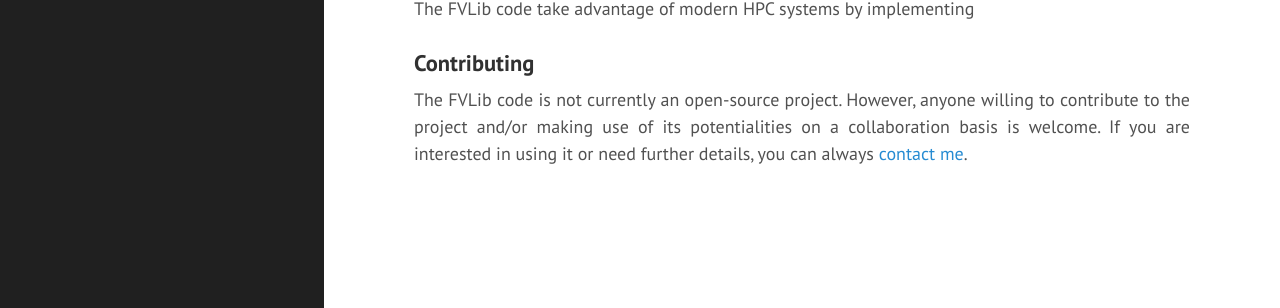
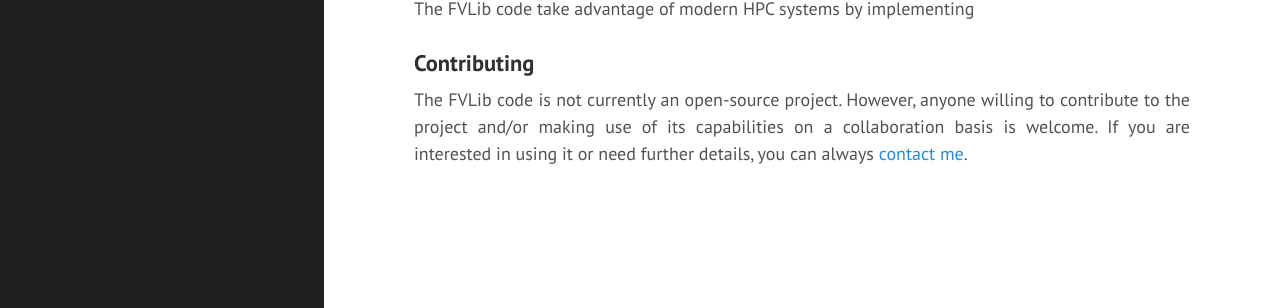
Before and after one commit to ricardodpcosta/ricardodpcosta.github.io, a Jekyll site: the page built from fvlib.md, in a window 1280 px wide and 900 px high, scrolled down 2560 px. Shown: the part 589-897 px from the top of the window. Built offline with Jekyll 4.4.1, drawn with Linux system fonts in a browser that asks for light colours; Markdown is read by kramdown in place of the engine named in the settings; some of the changed text lies outside the part shown.

Commit message:
Update fvlib.md

```diff
--- a/fvlib.md
+++ b/fvlib.md
@@ -67,7 +67,7 @@ Complex geometries arise in many real-world problems of physics and engineering
 
 - **General element shapes**: the high-order accurate discretisation methods implemented in the FVLib code can handle <span style="color:blue">_2D and 3D unstructured meshes with general element shapes_</span> for the most demanding problems in intricate geometries.
 
-- **Linear piece-wise meshes**: the high-order accurate discretisation methods implemented in the FVLib code preserve the optimal <span style="color:blue">_high-orders of convergence with the standard linear piecewise elements_</span>, overcoming the cumbersomeness of generating and dealing with curved meshes as the traditional approaches.
+- **Linear piecewise meshes**: the high-order accurate discretisation methods implemented in the FVLib code preserve the optimal <span style="color:blue">_high-orders of convergence with the standard linear piecewise elements_</span>, overcoming the cumbersomeness of generating and dealing with curved meshes as the traditional approaches.
 
 <p style="margin-bottom: 1cm;"></p>
 
@@ -108,4 +108,4 @@ The FVLib code take advantage of modern HPC systems by implementing
 
 ### Contributing
 
-The FVLib code is not currently an open-source project. However, anyone willing to contribute to the project and/or making use of its potentialities on a collaboration basis is welcome. If you are interested in using it or need further details, you can always [contact me](mailto:rcosta@dep.uminho.pt).
+The FVLib code is not currently an open-source project. However, anyone willing to contribute to the project and/or making use of its capabilities on a collaboration basis is welcome. If you are interested in using it or need further details, you can always [contact me](mailto:rcosta@dep.uminho.pt).
```
